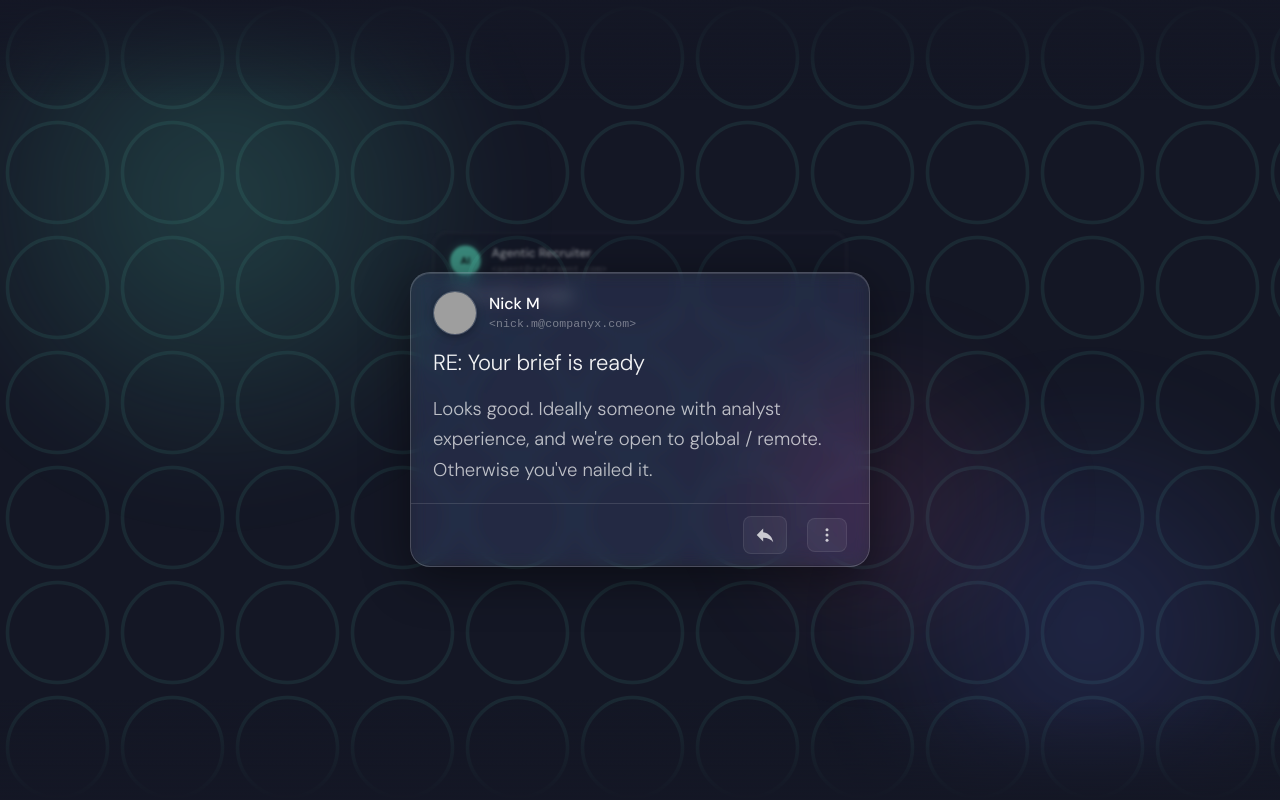
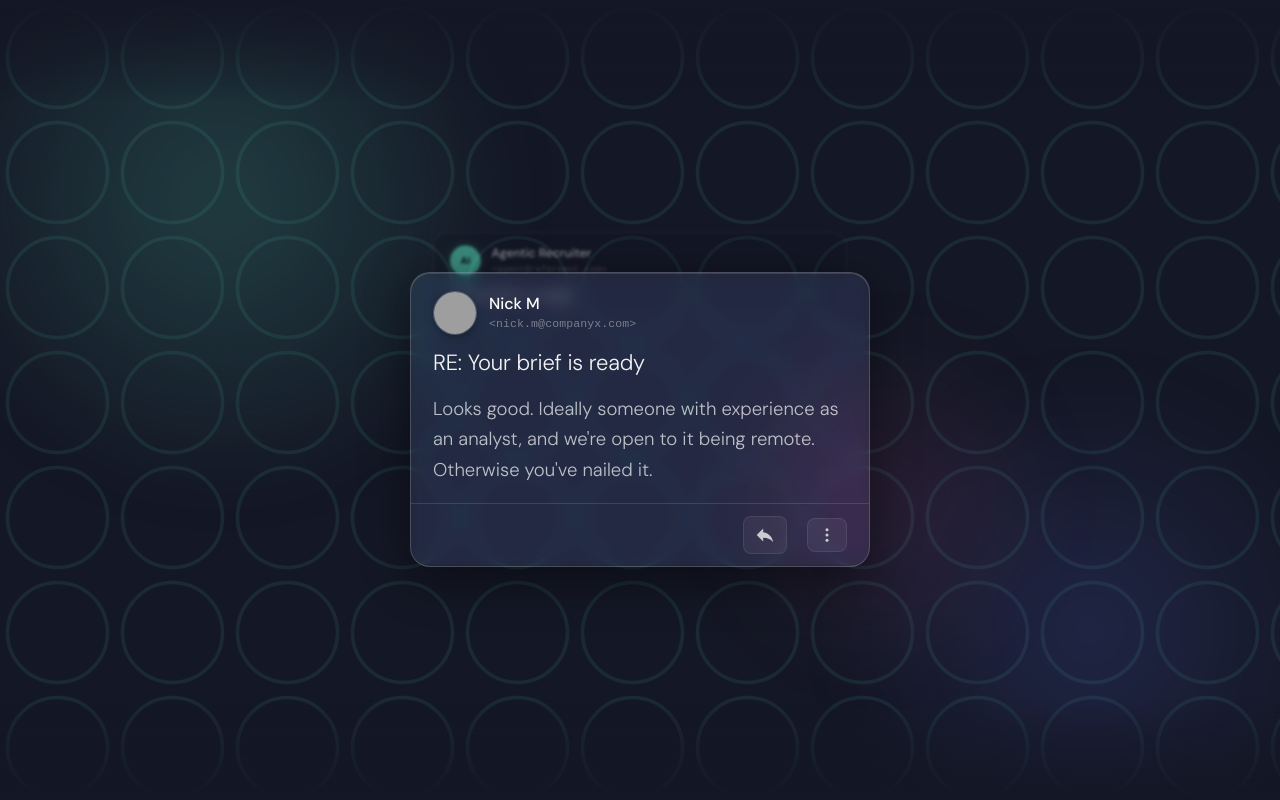
Before and after one commit to xenosdigital/referment, a plain HTML site: page index.html in a window 1280 px wide. Drawn offline with Linux system fonts and the light colour scheme; grey boxes are pictures that could not be loaded.

Commit message:
Add files via upload

```diff
--- a/index.html
+++ b/index.html
@@ -246,9 +246,9 @@
 
     const emails = [
       { id: 1, sender: 'max',  name: 'Agentic Recruiter', email: 'agent@referment.com',  subject: 'Your brief is ready',          body: "I've put together your role brief based on our notes. Just three quick questions before I start the search — shouldn't take more than a few minutes." },
-      { id: 2, sender: 'nick', name: 'Nick M',           email: 'nick.m@companyx.com', subject: 'RE: Your brief is ready',       body: "Looks good. Ideally someone with analyst experience, and we're open to global / remote. Otherwise you've nailed it." },
+      { id: 2, sender: 'nick', name: 'Nick M',           email: 'nick.m@companyx.com', subject: 'RE: Your brief is ready',       body: "Looks good. Ideally someone with experience as an analyst, and we're open to it being remote. Otherwise you've nailed it." },
       { id: 3, sender: 'max',  name: 'Agentic Recruiter', email: 'agent@referment.com',  subject: 'Search update',                body: "Campaign is live. 42 applications reviewed. 6 candidates worth your attention — I'll send them over now." },
-      { id: 4, sender: 'max',  name: 'Agentic Recruiter', email: 'agent@referment.com',  subject: 'Candidate 1 of 6 — Sarah M',   body: 'Sarah has 5 years in analyst recruitment, is open to global and remote roles, and is actively looking. Strong match on all your key criteria. CV attached.' },
+      { id: 4, sender: 'max',  name: 'Agentic Recruiter', email: 'agent@referment.com',  subject: 'Candidate 1 of 6 — Sarah M',   body: 'Sarah has 5 years as an analyst, is open to remote roles, and is actively looking. Strong match on all your key criteria. CV attached.' },
       { id: 5, sender: 'nick', name: 'Nick M',           email: 'nick.m@companyx.com', subject: 'Decisions',                    body: "Three strong ones here. Let's get Sarah, Marcus and Priya booked in!" },
     ];
 
```
